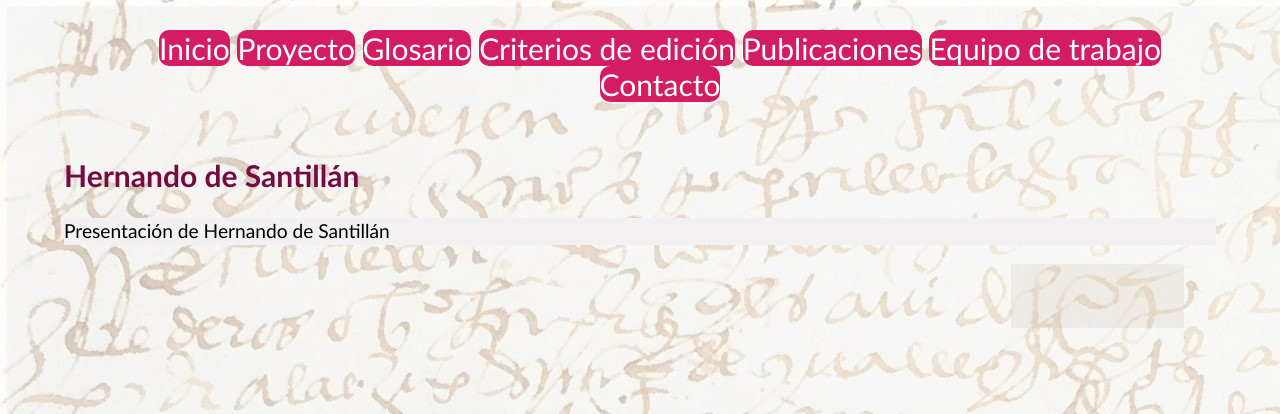
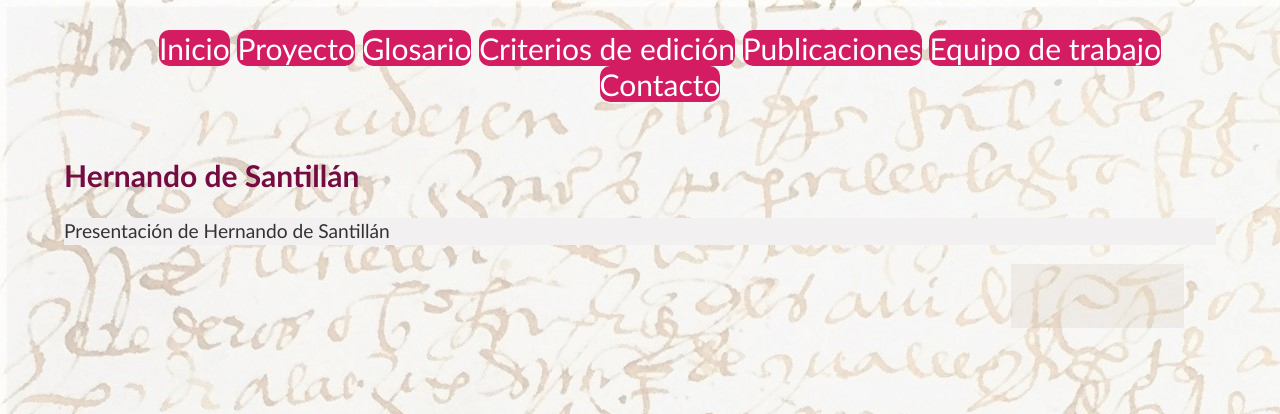
Before and after one commit to glosascroniquenses/glosascroniquenses.github.io, a Jekyll site: the page built from _autores/cronista13.html, in a window 1280 px wide. Shown: the top 414 px of the page. Built offline with Jekyll 4.4.1, drawn with Linux system fonts in a browser that asks for light colours.

Commit message:
Update autore.html

```diff
--- a/_layouts/autore.html
+++ b/_layouts/autore.html
@@ -6,7 +6,7 @@ layout: default
     <h1><a href="{{ autore.url }}" style="color:#750C41;">{{ page.title }}</a></h1>
     </header>
     <p>{{ content }}</p>
-    <p><a href="/intro/{{ page.data }}" >Presentación de {{ page.title }}</a></p>
+    <p><a href="/intro/{{ page.data }}"  style="color: #333;" >Presentación de {{ page.title }}</a></p>
 
     {% if page.data %}
 
```
